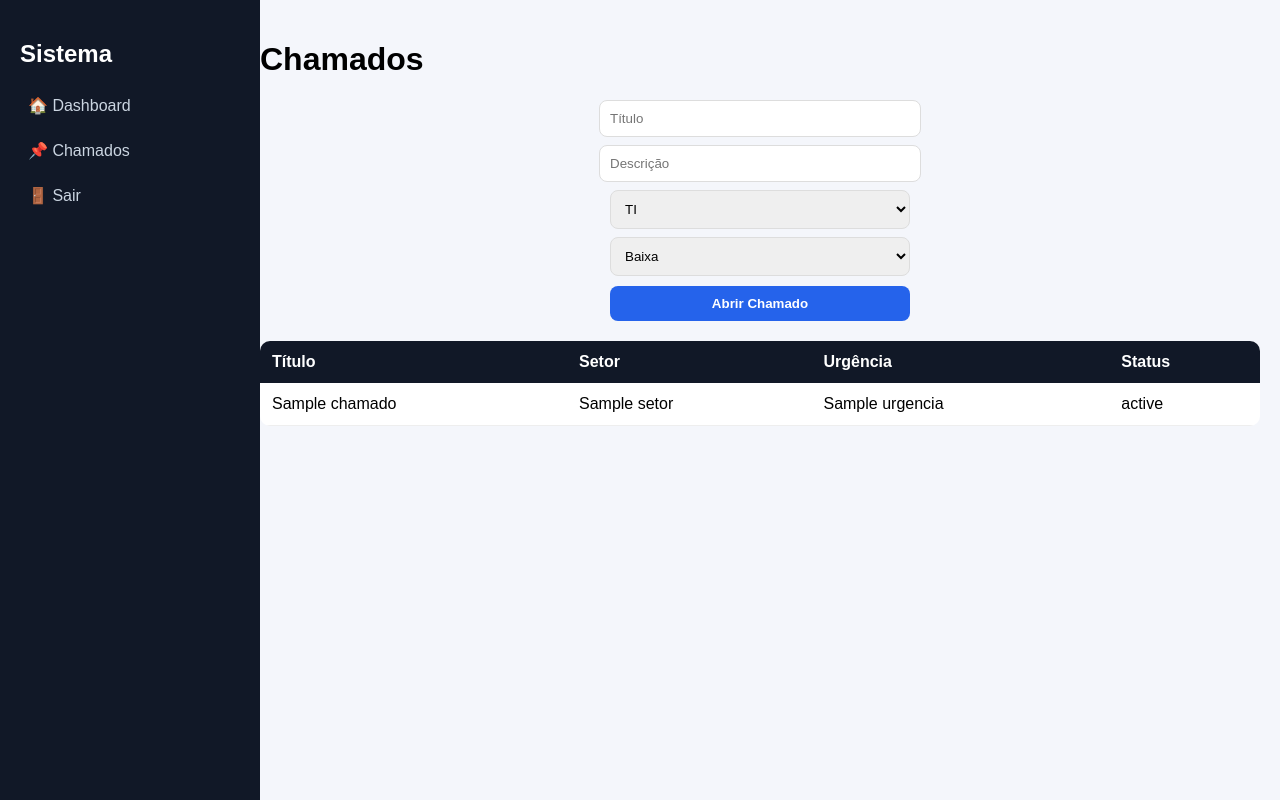
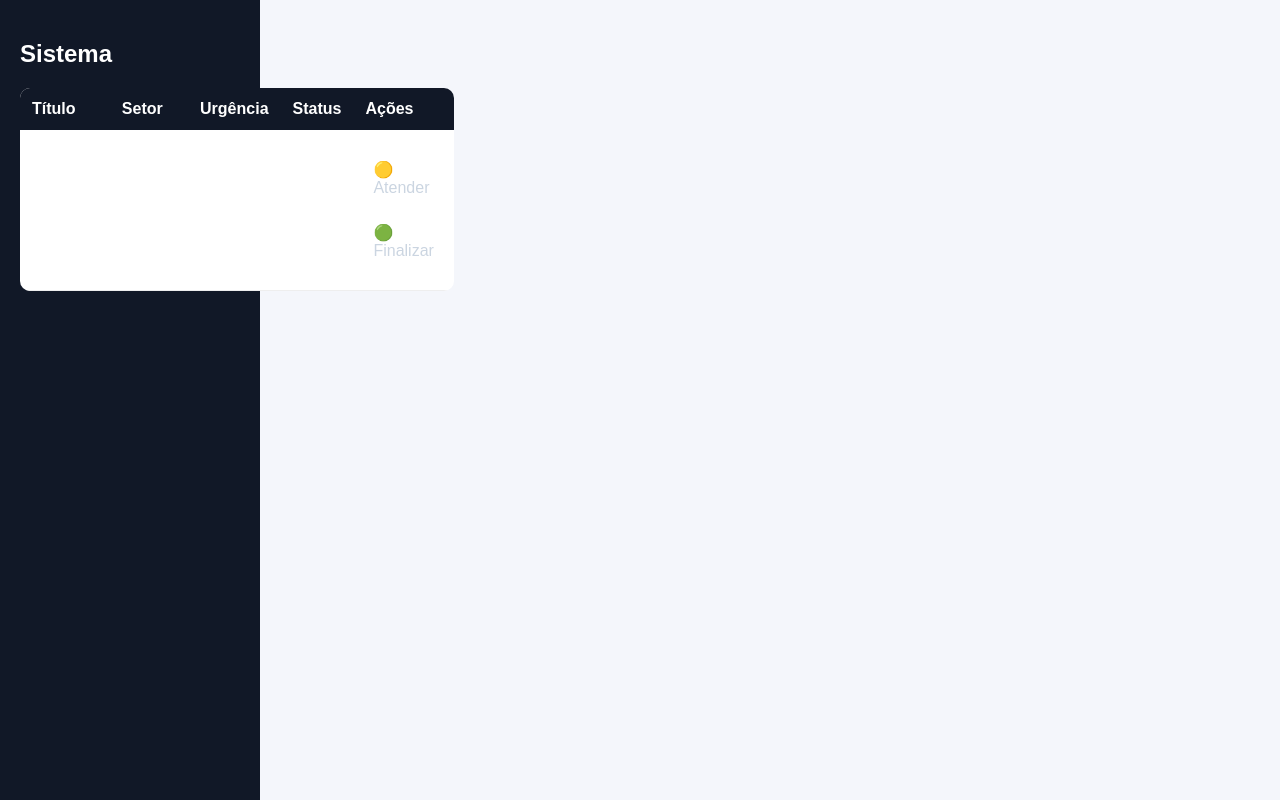
Before and after one commit to qualidadekcq-droid/sistema_chamados, a Flask app: template templates/chamados.html in a window 1280 px wide. Run offline with Flask 3, Linux system fonts and the light colour scheme; the template is opened without the code that fills it: most values are stand-ins (such as "Sample title", 1, 10 or a date in 2020).

Commit message:
atualizando sistema de chamados

```diff
--- a/app.py
+++ b/app.py
@@ -180,3 +180,32 @@ def criar_usuario():
 
 if __name__ == "__main__":
     app.run()
+@app.route("/atender/<int:id>")
+def atender(id):
+    if "user" not in session:
+        return redirect("/")
+
+    for c in chamados:
+        if c["id"] == id:
+            c["status"] = "Em andamento"
+
+    save(ARQ_CHAMADOS, chamados)
+    return redirect("/chamados")
+
+
+@app.route("/finalizar/<int:id>")
+def finalizar(id):
+    if "user" not in session:
+        return redirect("/")
+
+    user = session["user"]
+    role = session["role"]
+
+    for c in chamados:
+        if c["id"] == id:
+            # regra de permissão
+            if user == "willian" or role == "admin":
+                c["status"] = "Finalizado"
+
+    save(ARQ_CHAMADOS, chamados)
+    return redirect("/chamados")
--- a/templates/chamados.html
+++ b/templates/chamados.html
@@ -8,45 +8,13 @@
 
 <div class="sidebar">
     <h2>Sistema</h2>
-
-    <a href="/dashboard">🏠 Dashboard</a>
-    <a href="/chamados">📌 Chamados</a>
-    <a href="/logout">🚪 Sair</a>
-</div>
-
-<div class="content">
-
-<h1>Chamados</h1>
-
-<form method="POST" action="/abrir_chamado">
-
-    <input name="titulo" placeholder="Título">
-    <input name="descricao" placeholder="Descrição">
-
-    <select name="setor">
-        <option>TI</option>
-        <option>RH</option>
-        <option>Marketing</option>
-        <option>Financeiro</option>
-        <option>Fiscal</option>
-    </select>
-
-    <select name="urgencia">
-        <option>Baixa</option>
-        <option>Média</option>
-        <option>Alta</option>
-    </select>
-
-    <button>Abrir Chamado</button>
-
-</form>
-
 <table>
 <tr>
     <th>Título</th>
     <th>Setor</th>
     <th>Urgência</th>
     <th>Status</th>
+    <th>Ações</th>
 </tr>
 
 {% for c in chamados %}
@@ -55,12 +23,12 @@
     <td>{{c.setor}}</td>
     <td>{{c.urgencia}}</td>
     <td>{{c.status}}</td>
+
+    <td>
+        <a href="/atender/{{c.id}}">🟡 Atender</a>
+        <a href="/finalizar/{{c.id}}">🟢 Finalizar</a>
+    </td>
 </tr>
 {% endfor %}
 
 </table>
-
-</div>
-
-</body>
-</html>
```
